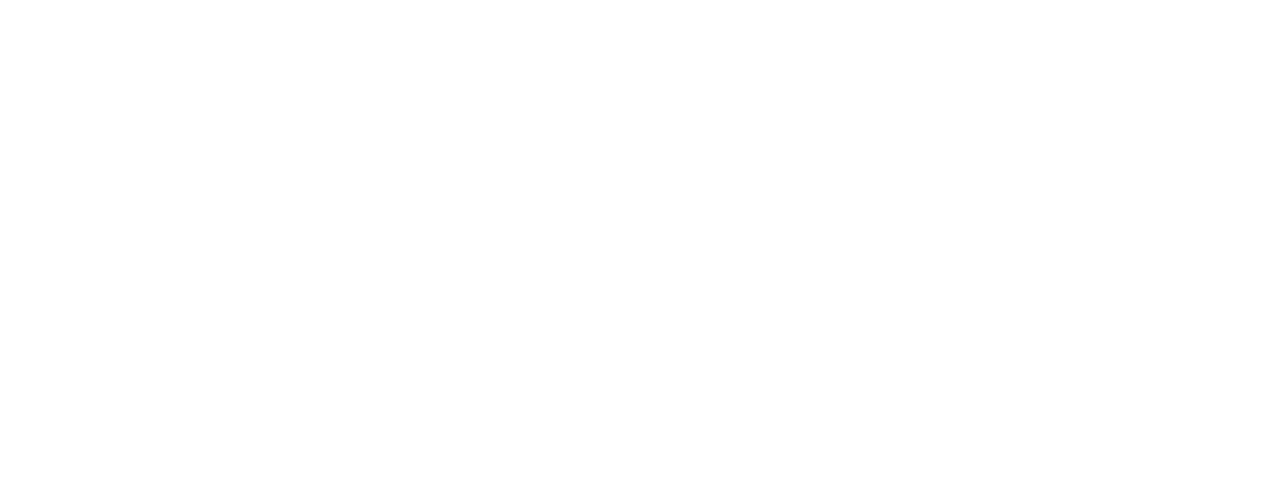
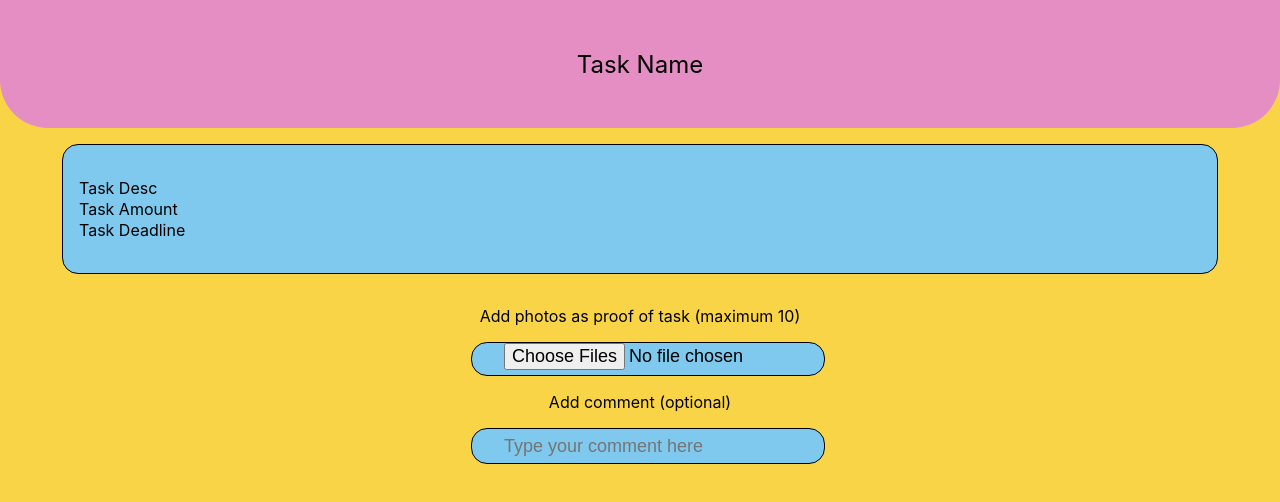
Before and after one commit to Baazigar007/HLHCampusProgram, a React (Create React App) app: page /submit in a window 1280 px wide. Before the commit this address had no page. Shown: the top 502 px of the page. Built offline with nearby package versions, Linux system fonts and the light colour scheme.

Commit message:
add submit task page

```diff
--- a/src/App.js
+++ b/src/App.js
@@ -8,6 +8,7 @@
 import Balance from './pages/Login/Balance';
 import UserTasks from './pages/admin/UserTasks/UserTasks';
 import TaskDetails from './pages/admin/TaskDetails/TaskDetails';
+import SubmitTask from './pages/Login/SubmitTask';
 
 function App() {
   return (
@@ -17,6 +18,7 @@
       <Route path="/profile" element={<ProfilePage/>} />
       <Route path="/pastsubmission" element={<PastSubmission/>} />
       <Route path="/balance" element={<Balance/>} />
+      <Route path="/submit" element={<SubmitTask/>} />
 
       <Route path="/admin/" element={<AdminDashboard/>}/>
       <Route path="/admin/bulktasks" element={<BulkTasks/>}/>
--- /dev/null
+++ b/src/components/TasksTileUser/TasksTileUser.css
@@ -0,0 +1,15 @@
+.taskstilebody{
+    width: calc(90vw - 30px);
+    height: 8rem;
+    border-radius: 1rem;
+    background-color: #7FC9EF;
+    border: 1px solid black;
+    margin-top: 1rem;
+    margin-bottom: 1rem;
+    line-height: 5px;
+    display: flex;
+    align-items: center;
+    justify-content: space-between;
+    padding-left: 1rem;
+    padding-right: 1rem;
+}
--- /dev/null
+++ b/src/components/TasksTileUser/TasksTileUser.jsx
@@ -0,0 +1,17 @@
+import "./TasksTileUser.css";
+
+const TasksTileUser = () => {
+  return (
+    <>
+      <div className="taskstilebody">
+        <div>
+          <p>Task Desc</p>
+          <p>Task Amount</p>
+          <p>Task Deadline</p>
+        </div>
+      </div>
+    </>
+  );
+};
+
+export default TasksTileUser;
--- /dev/null
+++ b/src/pages/Login/SubmitTask.css
@@ -0,0 +1,25 @@
+.submit-task-header{
+    height: 8rem;
+    background-color: #E48EC3;
+    display: flex;
+    border-radius: 0 0 3rem 3rem;
+    font-size: 1.5rem;
+    justify-content: center;
+    align-items: center;
+    width: 100%;
+}
+
+.submit-task-body{
+    display: flex;
+    align-items: center;
+    flex-direction: column;
+    background-color: #FAD447;
+    height: 100vh;
+}
+
+.add-files{
+    display: flex;
+    justify-content: center;
+    align-items: center;
+    flex-direction: column;
+}
--- /dev/null
+++ b/src/pages/Login/SubmitTask.jsx
@@ -0,0 +1,22 @@
+import TasksTileUser from "../../components/TasksTileUser/TasksTileUser";
+import "./SubmitTask.css"
+const SubmitTask = () =>{
+    return (
+        <>
+        <div className="submit-task-body">
+            <div className="submit-task-header">
+                <p>Task Name</p>
+            </div>
+            <TasksTileUser/>
+            <div className="add-files">
+                <p className="add-photo-text">{"Add photos as proof of task (maximum 10)"}</p>
+            <input type="file" accept="image/*" multiple max="10" />
+            <p>{"Add comment (optional)"}</p>
+            <input type="text" placeholder="Type your comment here"/>
+            </div>
+        </div>
+        </>
+    )
+}
+
+export default SubmitTask;
--- a/src/pages/admin/TaskDetails/TaskDetails.css
+++ b/src/pages/admin/TaskDetails/TaskDetails.css
@@ -102,3 +102,9 @@
     align-items: center;
     justify-content: center;
 }
+
+@media screen and (min-width: 600px) {
+    .taskdetails-select{
+        width: 40vw;
+    }
+}
--- a/src/pages/admin/TaskDetails/TaskDetails.jsx
+++ b/src/pages/admin/TaskDetails/TaskDetails.jsx
@@ -39,7 +39,7 @@
                 Status:
               </label>
               <br />
-              <select name="status" id="status">
+              <select name="status" className="taskdetails-select" id="status">
                 <option value="all">All</option>
                 <option value="pending">Pending</option>
                 <option value="completed">Completed</option>
@@ -50,7 +50,7 @@
                 Amount:
               </label>
               <br />
-              <select name="status" id="status">
+              <select name="status" className="taskdetails-select" id="status">
                 <option value="all">All</option>
                 <option value="pending">Pending</option>
                 <option value="completed">Completed</option>
```
